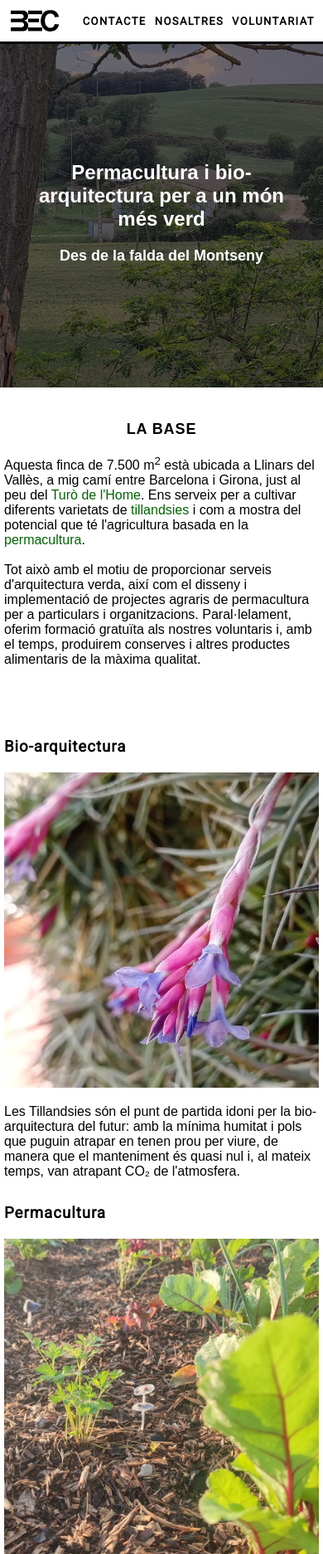
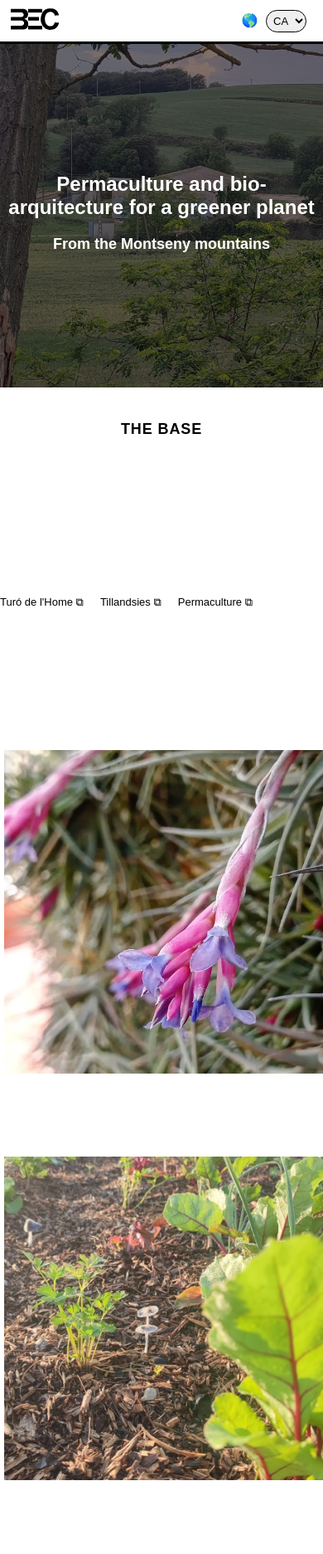
Before and after one commit to Lancelot1991/Lancelot1991.github.io, a plain HTML site: page index.html in a window 390 px wide. Shown: the top 1873 px of the page at 83% size. Drawn offline with nearby package versions, Linux system fonts and the light colour scheme.

Commit message:
Add files via upload

```diff
--- a/footer.html
+++ b/footer.html
@@ -1,3 +1,3 @@
-<div class="footer">
+<!-- <div class="footer">
     <p>All rights reserved, &#169; copyrigt 2023</p>
-</div>
+</div> -->
--- a/index.html
+++ b/index.html
@@ -4,57 +4,87 @@
     <meta charset="UTF-8"/>
     <title>BEC green</title>
     <link rel="stylesheet" href="main.css"/>
-    <script src="https://code.jquery.com/jquery-3.7.1.js"></script> <!-- this gets the jquery to further load the navbar on each page-->
     <link rel="icon" href="https://d1ujqdpfgkvqfi.cloudfront.net/favicon-generator/htdocs/favicons/2015-01-27/78048a9552e310aaf7b3858497943339.ico">
     <link href='https://fonts.googleapis.com/css?family=Roboto' rel='stylesheet' type='text/css'>
     <meta name="viewport" content="width=device-width, initial-scale=1" />
 </head>
 
 <body>
+<header>
+  <div class="header">
+    <div class="nav-left">
+        <a href="/index.html"><img class="logo" src="/icons/logo_bec.svg" height="30px"></a>
+    </div>
 
-<!--Header-->
-<div id="header-placeholder"></div>
-<script>
-$(function(){
-  $("#header-placeholder").load("header.html");
-});
-</script>
-<!--Heather-->
+    <div class="nav-right">
+        <ul class="menu">
+            <a href="/contacte.html" data-i18n="contacte"></a>
+            <a href="/nosaltres.html" data-i18n="nosaltres"></a>
+            <a href="/voluntariat.html" data-i18n="voluntariat"></a>
+        </ul>
+        <nav class="language">
+            <label for="languageSelect">&#127758;</label>
+            <select id="languageSelect" onchange="changeLanguage(value)">
+                <option value="ca">CA</option>
+                <option value="es">ES</option>
+                <!-- <option value="en">EN</option> -->
+            </select>
+        </nav>
+    </div>
+  </div>
+</header>
 
 
 <div class="cover">
     <div class="overlay"></div>
-    <h1 class="slogan">Permacultura i bio-arquitectura per a un món més verd</h1>
-    <h2 class="subtitol">Des de la falda del Montseny</h2>
+    <h1 class="eslogan" data-i18n="eslogan"></h1>
+    <h2 class="subtitol" data-i18n="subtitol"></h2>
+
 </div>
 
-<div class="titol-index">La base</div>
+<div class="titol-index" data-i18n="titol_index"></div>
+
 <div class="intro">
-  <p>Aquesta finca de 7.500 m<sup>2</sup> està ubicada a Llinars del Vallès, a mig camí entre Barcelona i Girona, just al peu del <a href="https://ca.wikipedia.org/wiki/Tur%C3%B3_de_l%27Home" target="_blank">Turò de l'Home</a>. Ens serveix per a cultivar diferents varietats de <a href="https://ca.wikipedia.org/wiki/Clavellina_d%27aire" target="_blank">tillandsies</a> i com a mostra del potencial que té l'agricultura basada en la <a href="https://ca.wikipedia.org/wiki/Permacultura" target="_blank">permacultura</a>.<br><br>
-    Tot això amb el motiu de proporcionar serveis d'arquitectura verda, així com el disseny i implementació de projectes agraris de permacultura per a particulars i organitzacions. Paral·lelament, oferim formació gratuïta als nostres voluntaris i, amb el temps, produirem conserves i altres productes alimentaris de la màxima qualitat.</p>
+  <p data-i18n="intro_a_index"></p>
+  <p data-i18n="intro_b_index"></p>
+  <div class="link-wrap" lang="ca">
+    <a class="link"href="https://ca.wikipedia.org/wiki/Tur%C3%B3_de_l%27Home" target="_blank">Turó de l'Home</a>
+    <a class="link"href="https://ca.wikipedia.org/wiki/Clavellina_d%27aire" target="_blank">Tillandsies</a>
+    <a class="link"href="https://ca.wikipedia.org/wiki/Permacultura" target="_blank">Permacultura</a>
+  </div>
+  <div class="link-wrap" lang="es">
+    <a class="link"href="https://es.wikipedia.org/wiki/Tur%C3%B3_de_l%27Home" target="_blank">Turó de l'Home</a>
+    <a class="link"href="https://es.wikipedia.org/wiki/Tillandsia" target="_blank">Tillandsias</a>
+    <a class="link"href="https://es.wikipedia.org/wiki/Permacultura" target="_blank">Permacultura</a>
+  </div>
+  <div class="link-wrap" lang="en">
+    <a class="link"href="https://en.wikipedia.org/wiki/Tur%C3%B3_de_l%27Home" target="_blank">Turó de l'Home</a>
+    <a class="link"href="https://en.wikipedia.org/wiki/Tillandsia" target="_blank">Tillandsies</a>
+    <a class="link"href="https://en.wikipedia.org/wiki/Permaculture" target="_blank">Permaculture</a>
+  </div>
 </div>
+
+
+
+
 
 <div class="card-wrap">
   <div class="card">
-    <h3>Bio-arquitectura</h3>
+    <h3 data-i18n="bioarquitectura"></h3>
     <img src="/images/bioarquitectura.png">
-    <p>Les Tillandsies són el punt de partida idoni per la bio-arquitectura del futur: amb la mínima humitat i pols que puguin atrapar en tenen prou per viure, de manera que el manteniment és quasi nul i, al mateix temps, van atrapant CO₂ de l'atmosfera.</p>
+    <p data-i18n="bioarquitectura_des"></p>
   </div>
   <div class="card">
-    <h3>Permacultura</h3>
+    <h3 data-i18n="permacultura"></h3>
     <img src="/images/permacultura.jpg">
-    <p>L'agricultura basada en la permacultura es proposa entendre i potenciar el cicle natural de les plantes i el seu entorn, combinant-les entre elles i altres formes de vida per aconseguir un sistema que funcioni quasi independentment de la intervenció humana, al mateix temps que produeix aliments.</p>
+    <p data-i18n="permacultura_des"></p>
   </div>
 </div>
 
-<!--Footer-->
-<div id="footer-placeholder"></div>
-<script>
-$(function(){
-  $("#footer-placeholder").load("footer.html");
-});
-</script>
-<!--Footer-->
+<footer>
+  <div class="footer"><p data-i18n="footer"></p>
+  </div>
+</footer>
 
-
+<script src="multilang.js"></script>
     </body>
--- /dev/null
+++ b/languages/en.json
@@ -0,0 +1,6 @@
+{
+    "eslogan": "Permaculture and bio-arquitecture for a greener planet",
+    "subtitol": "From the Montseny mountains",
+    "titol_index": "The Base",
+    "intro": "Blah"
+}
--- a/main.css
+++ b/main.css
@@ -11,14 +11,26 @@ a{
     text-decoration: none;
 }
 
+div{
+    display: flex;
+    justify-content: center;
+    align-items: center;
+}
+
+select{
+    border: 1px solid black;
+    border-radius: 20px;
+    padding: 4px;
+    margin-left: 5px;
+
+}
+
 .header{
     width: 100%;
     height: 70px;
     color: black;
     background-color: white;
-    display: flex;
     justify-content: space-between;
-    align-items: center;
     position: fixed;
     top: 0;
     left: 0;
@@ -28,16 +40,15 @@ a{
 
 
 .logo{
-    display: flex;
     padding-left: 20px;
     font-weight: 600;
     font-size: xx-large;
 }
 .menu{
-    display: flex;
     padding-right: 20px;
     gap: 20px;
     font-weight: 600;
+    /* justify-content: space-between; */
 }
 
 .menu>a{
@@ -47,10 +58,16 @@ a{
     font-size: medium;
     font-family: "Roboto", sans-serif;
     letter-spacing: .11em;
+    padding: 0px 10px;
 }
 
 .menu>a:hover{
     text-decoration: underline;
+}
+
+.nav-right{
+    padding-right: 20px;
+    justify-content: end;
 }
 
 .cover{
@@ -60,10 +77,7 @@ a{
     background-size: cover;
     background-repeat: no-repeat;
     background-position-y: center;
-    display: flex;
     flex-direction: column;
-    align-items: center;
-    justify-content: center;
     position: relative;
     color: white;
 
@@ -78,62 +92,75 @@ a{
     background-color: rgba(0, 0, 0, 0.5);
 }
 
-.slogan{
+.eslogan{
     padding-bottom: 20px;
     text-align: center;
 }
 
-.slogan, .subtitol{
+.eslogan, .subtitol{
     z-index: 3;
-    margin-left: 20px;
-    margin-right: 20px;
+    /* margin-left: 20px;
+    margin-right: 20px; */
 }
 
-.slogan{
+.eslogan{
     font-size: xx-large;
 }
 .subtitol{
     font-size: x-large;
 }
 
+.link-wrap{
+    justify-content: start;
+    align-items: start;
+    margin-bottom: 80px;
+}
+
+.link{
+    color: black;
+    background-color: white;
+    font-size: small;
+    padding: 30px 20px 5px 0px;
+    font-weight: 200;
+}
+
+.link:after{
+    content: " ⧉";
+}
+
+
 .footer{
     height: 200px;
-    display: flex;
-    align-items: center;
-    justify-content: center;
     border-top: 1px solid black;
     margin-top: 200px;
 }
 
 .intro, .outro{
+    margin: auto;
     max-width: 1000px;
-    margin: auto;
-    display: flex;
-    justify-content: center;
+    flex-direction: column;
     align-items: start;
 }
 
-.intro>p{
-    padding: 0px 10px 100px 10px;
+.intro>p, .outro>p{
+    padding: 10px 0px;
 }
 
-.outro>p{
-    padding: 50px 10px 0px 10px;
-}
 .card-wrap{
     max-width: 1000px;
     margin: auto;
-    display: grid;
+    padding-top: 50px;
+    align-items: start;
+    gap:30px;
+    /* display: grid;
     grid-template-columns: 1fr 1fr;
-    gap: 0px;
+    gap: 0px; */
 }
 .card{
-    /* width: 50%; */
-    display: flex;
+    width: 50%;
     flex-direction: column;
-    justify-content: start;
+    /* padding: 10px; */
     align-items: start;
-    padding: 10px;
 }
 
 h3{     /*titol card imatges*/
@@ -153,20 +180,28 @@ p{
 }
 
 .titol, .titol-index{
-    display: flex;
-    align-content: center;
-    justify-content: center;
     font-family: Arial, Helvetica, sans-serif;
     letter-spacing: .05em;
     font-size: x-large;
     font-weight: 600;
-    padding: 120px 10px 75px 10px;
+    padding: 120px 0px 75px 0px;
     text-transform: uppercase;
-
 }
 
 .titol-index{
     padding: 50px 0 20px 0;
+}
+
+.contacte{
+    max-width: 1000px;
+    margin: auto;
+}
+.contacte>ul{
+    max-width: 1000px;
+    margin: auto;
+    font-size: xx-large;
+    font-weight: 500;
+    padding-top: 200px;
 }
 
 @media (max-width: 1090px) {
@@ -177,27 +212,31 @@ p{
     .logo{
         padding-left: 10px;
         font-weight: 600;
-        font-size: large;
+        font-size: small;
     }
     .menu{
         padding-right: 10px;
         gap: 10px;
     }
+    select{
+        font-size: small;
+    }
 
     .menu>a{
         font-size: small;
+        padding: 0px 5px;;
     }
-    .slogan{
+    .eslogan{
         font-size: x-large;
     }
     .subtitol{
         font-size: large;
     }
     .card-wrap{
-        grid-template-columns: 1fr;
-        gap: 0px;
+        flex-direction: column;
     }
     .card{
+        width: 100%;
         padding: 15px 5px 15px 5px;
     }
 
@@ -221,3 +260,7 @@ p{
         padding: 50px 5px 0px 5px;
     }
 }
+
+.hidden{
+    display: none;
+}
--- /dev/null
+++ b/multilang.js
@@ -0,0 +1,59 @@
+ // Function to fetch language data
+  async function fetchLanguageData(lang) {
+    const response = await fetch(`languages/${lang}.json`);
+    return response.json();
+  }
+
+  // Function to set the language preference
+  function setLanguagePreference(lang) {
+    localStorage.setItem('language', lang);
+    location.reload();
+  }
+
+  // Function to update content based on selected language
+  function updateContent(langData) {
+    document.querySelectorAll('[data-i18n]').forEach(element => {
+      const key = element.getAttribute('data-i18n');
+      element.textContent = langData[key];
+    });
+
+
+  }
+
+  // Function to change language
+  async function changeLanguage(lang) {
+    await setLanguagePreference(lang);
+
+    const langData = await fetchLanguageData(lang);
+    updateContent(langData);
+  }
+
+  // Call updateContent() on page load
+  window.addEventListener('DOMContentLoaded', async () => {
+    const userPreferredLanguage = localStorage.getItem('language') || 'en';
+    const langData = await fetchLanguageData(userPreferredLanguage);
+    updateContent(langData);
+
+    // Seleccionar l'opcio guardada al deplegable, si no, cada cop que actualitza la pagina, es posa el primer
+    var mySelect = document.getElementById('languageSelect');
+
+    // mySelect.selectedIndex = 2;
+    for(var i, j = 0; i = mySelect.options[j]; j++) {
+        if(i.value == userPreferredLanguage) {
+            mySelect.selectedIndex = j;
+            break;
+    }}
+
+    // aquesta part amaga i ensenya el HTML que no funciona be amb JSON
+    const languageSections = document.querySelectorAll('[lang]')
+    languageSections.forEach(element => {
+      element.classList.add('hidden');
+    });
+
+    languageSections.forEach(element => {
+      if(userPreferredLanguage == element.getAttribute('lang')){
+        element.classList.remove('hidden');
+      }
+    });
+
+  });
```
Also changed, not shown: contacte.html (+30 -33 lines), header.html (+10 -15 lines), languages/ca.json (added, +27 -0 lines), languages/es.json (added, +27 -0 lines), multilang.html (added, +77 -0 lines), nosaltres.html (+40 -22 lines), voluntariat.html (+52 -21 lines).
